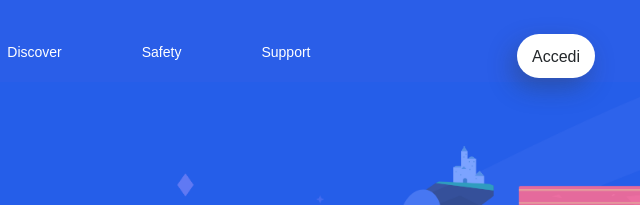
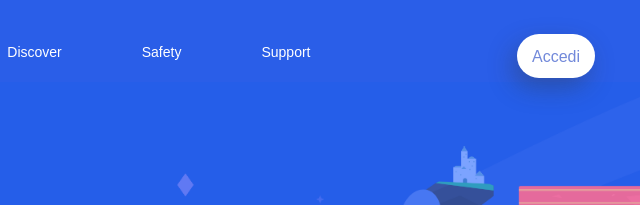
Before and after one commit to Finnedorn/htmlcss-discord, a plain HTML site: page index.html in a window 1280 px wide. In both pictures the pointer is over the link "Accedi". Shown: the top 205 px of the page, 640-1280 px from the left. Drawn offline with Linux system fonts and the light colour scheme.

Commit message:
fixed feature on white buttons

```diff
--- a/css/style.css
+++ b/css/style.css
@@ -55,7 +55,7 @@ a[class*="button"]:hover {
     text-decoration: none;
 }
 
-a.button-color-white:hover {
+a.text-black:hover {
     color: var(--color-icon-text-blue);
 }
 
```
